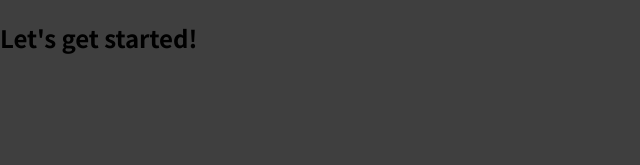
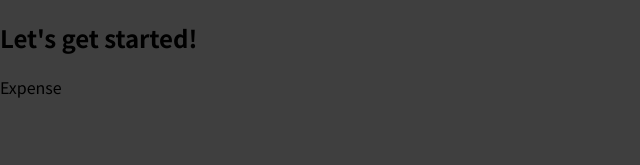
Before and after one commit to Oguzhanolgun/React-Expense-Tracker, a JavaScript app: page / in a window 1280 px wide. Shown: the top 165 px of the page, without its empty margins (0-640 px from the left). Built offline with nearby package versions, Linux system fonts and the light colour scheme.

Commit message:
İnitial commit

```diff
--- a/src/App.js
+++ b/src/App.js
@@ -2,6 +2,7 @@ function App() {
   return (
     <div>
       <h2>Let's get started!</h2>
+      <p>Expense</p>
     </div>
   );
 }
```
Also changed, not shown: 1 other file (tests, documents, lock files or other folders).
